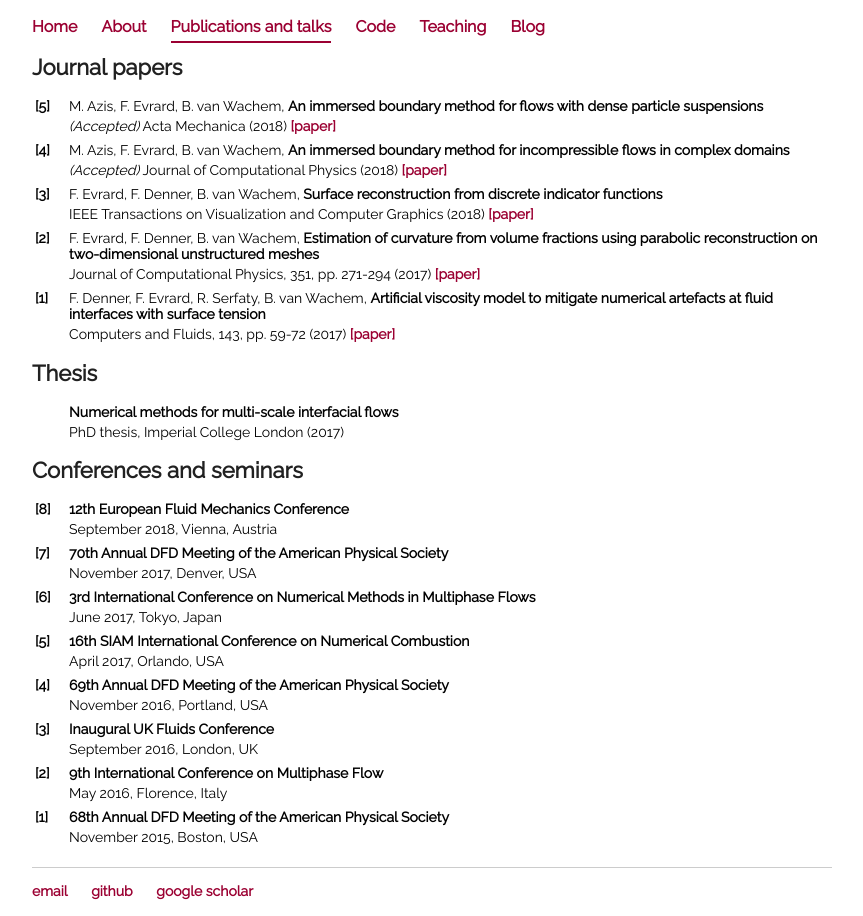
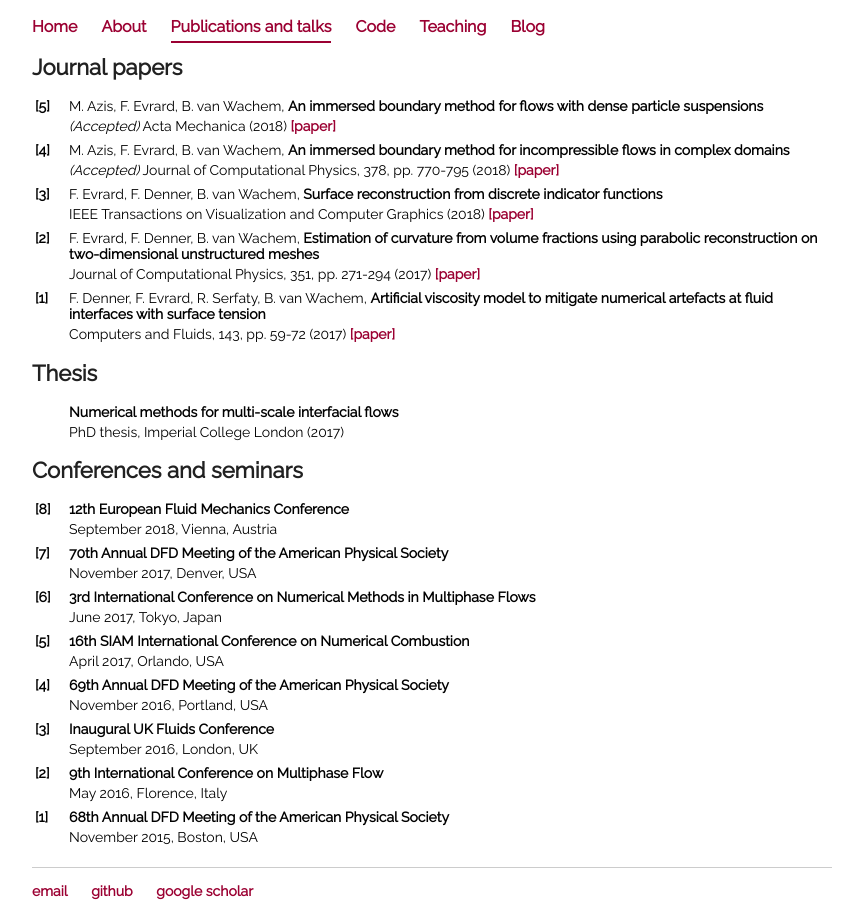
Before and after one commit to fabienevrard/fabienevrard.github.io, a Jekyll site: the page built from publications/index.html, in a window 1280 px wide. Shown: the whole page, without its empty margins (208-1071 px from the left). Built offline with Jekyll 4.4.1, drawn with Linux system fonts in a browser that asks for light colours.

Commit message:
Update index.html

```diff
--- a/publications/index.html
+++ b/publications/index.html
@@ -23,7 +23,7 @@ title: Publications and talks
 		 </tr>
 		 <tr>
 			 <td></td>
-			 <td><i>(Accepted)</i> Journal of Computational Physics (2018) <b><a href="https://doi.org/10.1016/j.jcp.2018.10.048">[paper]</a></b></td>
+			 <td><i>(Accepted)</i> Journal of Computational Physics, 378, pp. 770-795 (2018) <b><a href="https://doi.org/10.1016/j.jcp.2018.10.048">[paper]</a></b></td>
 		 </tr>
 		 <tr><td></td><td></td></tr>
 		 <tr>
```
